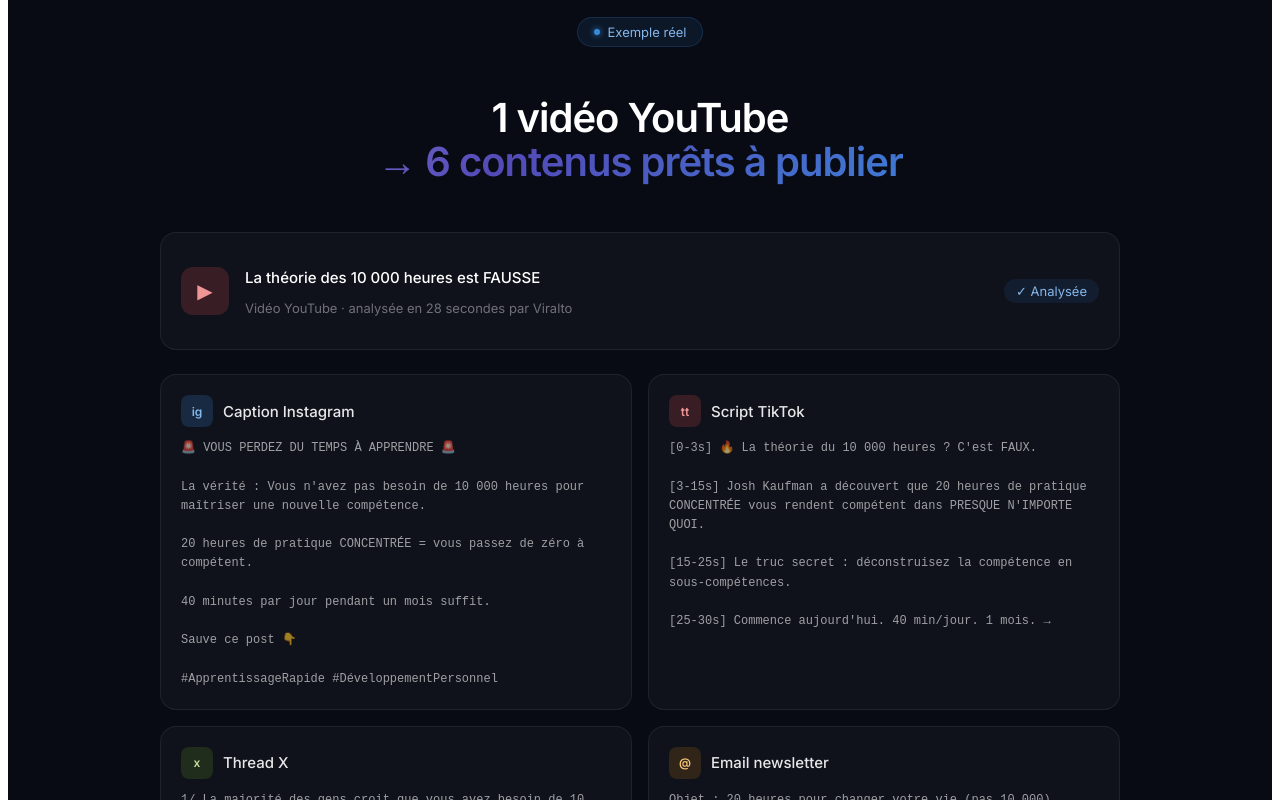
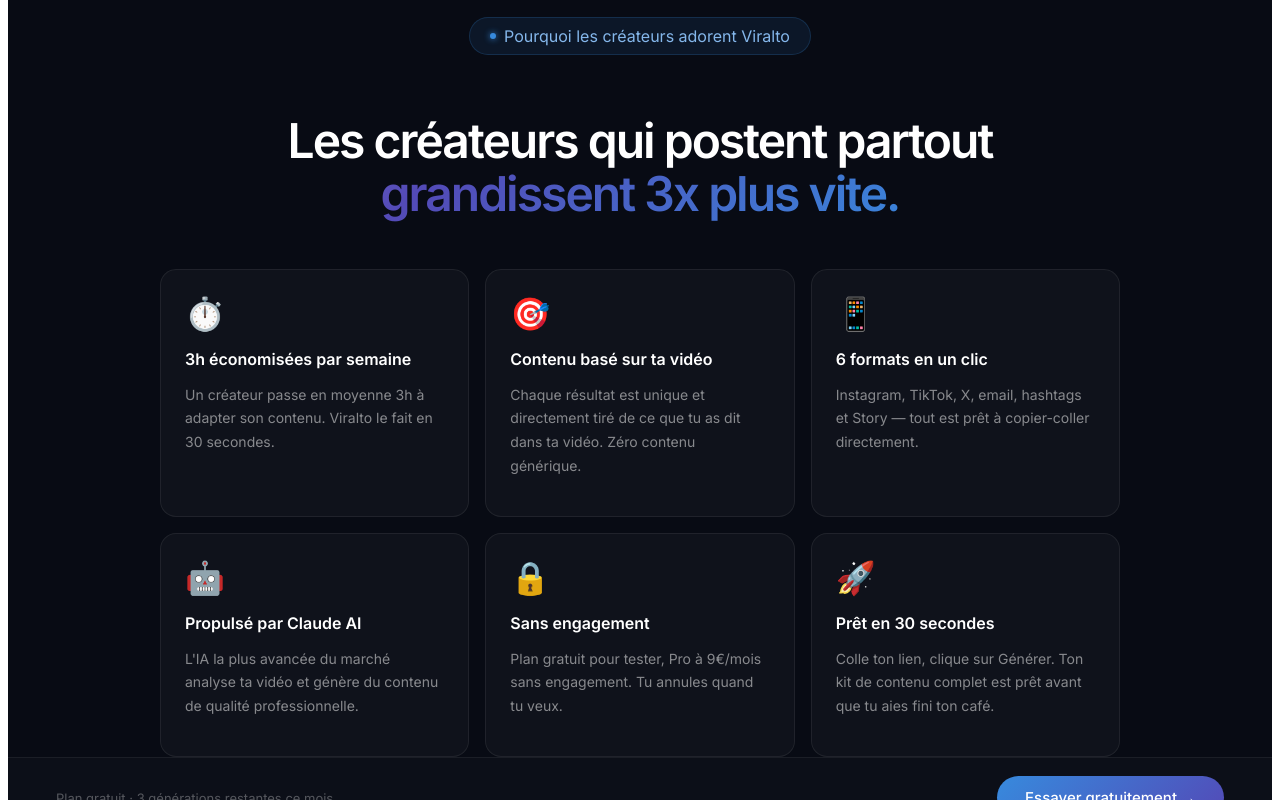
Before and after one commit to AxelBen81/viralto, a Next.js app: page / in a window 1280 px wide. Shown: the part 1400-2200 px from the top of the page. Built offline with nearby package versions, Linux system fonts and the light colour scheme; no server answers.

Commit message:
Update page.tsx

```diff
--- a/app/page.tsx
+++ b/app/page.tsx
@@ -253,64 +253,6 @@
           </div>
         </section>
 
-        {/* Section Avant/Après */}
-<section style={{ maxWidth: 960, margin: "0 auto", padding: "0 48px 64px" }}>
-  <div style={{ textAlign: "center", marginBottom: 48 }}>
-    <div style={{ display: "inline-flex", alignItems: "center", gap: 8, fontSize: 13, color: "#85B7EB", background: "rgba(55,138,221,0.1)", border: "1px solid rgba(55,138,221,0.2)", padding: "6px 16px", borderRadius: 24, marginBottom: 16 }}>
-      <div style={{ width: 6, height: 6, background: "#378ADD", borderRadius: "50%", boxShadow: "0 0 6px #378ADD" }} />
-      Exemple réel
-    </div>
-    <h2 style={{ fontSize: 40, fontWeight: 600, letterSpacing: -1, lineHeight: 1.1 }}>
-      {"1 vidéo YouTube"}<br />
-      <span className="gradient-animated">{"→ 6 contenus prêts à publier"}</span>
-    </h2>
-  </div>
-
-  {/* Vidéo source */}
-  <div style={{ background: "rgba(255,255,255,0.03)", border: "1px solid rgba(255,255,255,0.07)", borderRadius: 16, padding: 20, marginBottom: 24, display: "flex", alignItems: "center", gap: 16 }}>
-    <div style={{ width: 48, height: 48, borderRadius: 12, background: "rgba(226,75,74,0.2)", color: "#F09595", display: "flex", alignItems: "center", justifyContent: "center", fontSize: 20, flexShrink: 0 }}>▶</div>
-    <div>
-      <p style={{ fontSize: 15, fontWeight: 500, color: "white", marginBottom: 4 }}>{"La théorie des 10 000 heures est FAUSSE"}</p>
-      <p style={{ fontSize: 13, color: "rgba(255,255,255,0.4)" }}>{"Vidéo YouTube · analysée en 28 secondes par Viralto"}</p>
-    </div>
-    <div style={{ marginLeft: "auto", fontSize: 13, color: "#85B7EB", background: "rgba(55,138,221,0.1)", padding: "4px 12px", borderRadius: 20 }}>✓ Analysée</div>
-  </div>
-
-  {/* Outputs */}
-  <div style={{ display: "grid", gridTemplateColumns: "repeat(2, 1fr)", gap: 16 }}>
-    {[
-      {
-        icon: "ig", label: "Caption Instagram", color: "#85B7EB", bg: "rgba(55,138,221,0.2)",
-        content: `🚨 VOUS PERDEZ DU TEMPS À APPRENDRE 🚨\n\nLa vérité : Vous n'avez pas besoin de 10 000 heures pour maîtriser une nouvelle compétence.\n\n20 heures de pratique CONCENTRÉE = vous passez de zéro à compétent.\n\n40 minutes par jour pendant un mois suffit.\n\nSauve ce post 👇\n\n#ApprentissageRapide #DéveloppementPersonnel`
-      },
-      {
-        icon: "tt", label: "Script TikTok", color: "#F09595", bg: "rgba(226,75,74,0.2)",
-        content: `[0-3s] 🔥 La théorie du 10 000 heures ? C'est FAUX.\n\n[3-15s] Josh Kaufman a découvert que 20 heures de pratique CONCENTRÉE vous rendent compétent dans PRESQUE N'IMPORTE QUOI.\n\n[15-25s] Le truc secret : déconstruisez la compétence en sous-compétences.\n\n[25-30s] Commence aujourd'hui. 40 min/jour. 1 mois. →`
-      },
-      {
-        icon: "x", label: "Thread X", color: "#C0DD97", bg: "rgba(99,153,34,0.2)",
-        content: `1/ La majorité des gens croit que vous avez besoin de 10 000 heures pour maîtriser une compétence. C'est faux.\n\n2/ Josh Kaufman a prouvé que 20 heures de pratique CONCENTRÉE vous transforment de zéro en compétent. 40 min/jour pendant 1 mois.\n\n3/ Le secret ? La DÉCONSTRUCTION. Maîtrisez 5-10 sous-compétences clés. C'est tout.`
-      },
-      {
-        icon: "@", label: "Email newsletter", color: "#FAC775", bg: "rgba(186,117,23,0.2)",
-        content: `Objet : 20 heures pour changer votre vie (pas 10 000)\n\nBonjour,\n\nVous voulez apprendre le piano ? Le code ? La photographie ?\n\nVous avez probablement entendu que ça prend 10 000 heures. C'est faux.\n\nJosh Kaufman a prouvé : 20 heures suffisent pour passer de zéro à compétent.`
-      },
-    ].map((f) => (
-      <div key={f.label} style={{ background: "rgba(255,255,255,0.03)", border: "1px solid rgba(255,255,255,0.07)", borderRadius: 16, padding: 20 }}>
-        <div style={{ display: "flex", alignItems: "center", gap: 10, marginBottom: 12 }}>
-          <div style={{ width: 32, height: 32, borderRadius: 8, background: f.bg, color: f.color, display: "flex", alignItems: "center", justifyContent: "center", fontSize: 12, fontWeight: 600 }}>
-            {f.icon}
-          </div>
-          <span style={{ fontSize: 15, fontWeight: 500, color: "rgba(255,255,255,0.9)" }}>{f.label}</span>
-        </div>
-       <pre style={{ fontSize: 12, color: "rgba(255,255,255,0.6)", whiteSpace: "pre-wrap", lineHeight: 1.6, margin: 0 }}>
-          {f.content}
-        </pre>
-      </div>
-    ))}
-  </div>
-</section>
-
         {/* Pourquoi Viralto */}
         <section style={{ maxWidth: 960, margin: "0 auto", padding: "24px 48px 24" }}>
          <div style={{ textAlign: "center", marginBottom: 48 }}>
```
